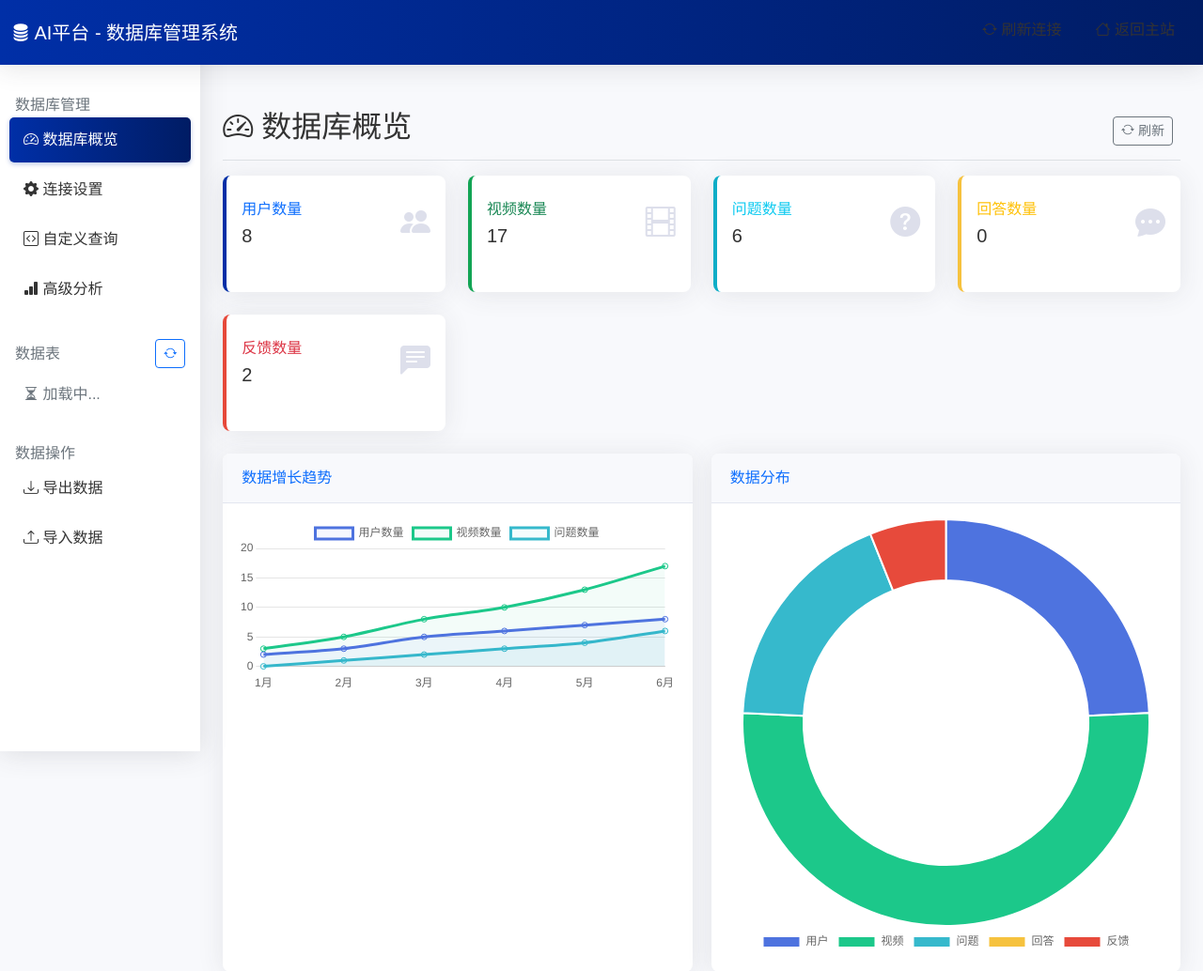
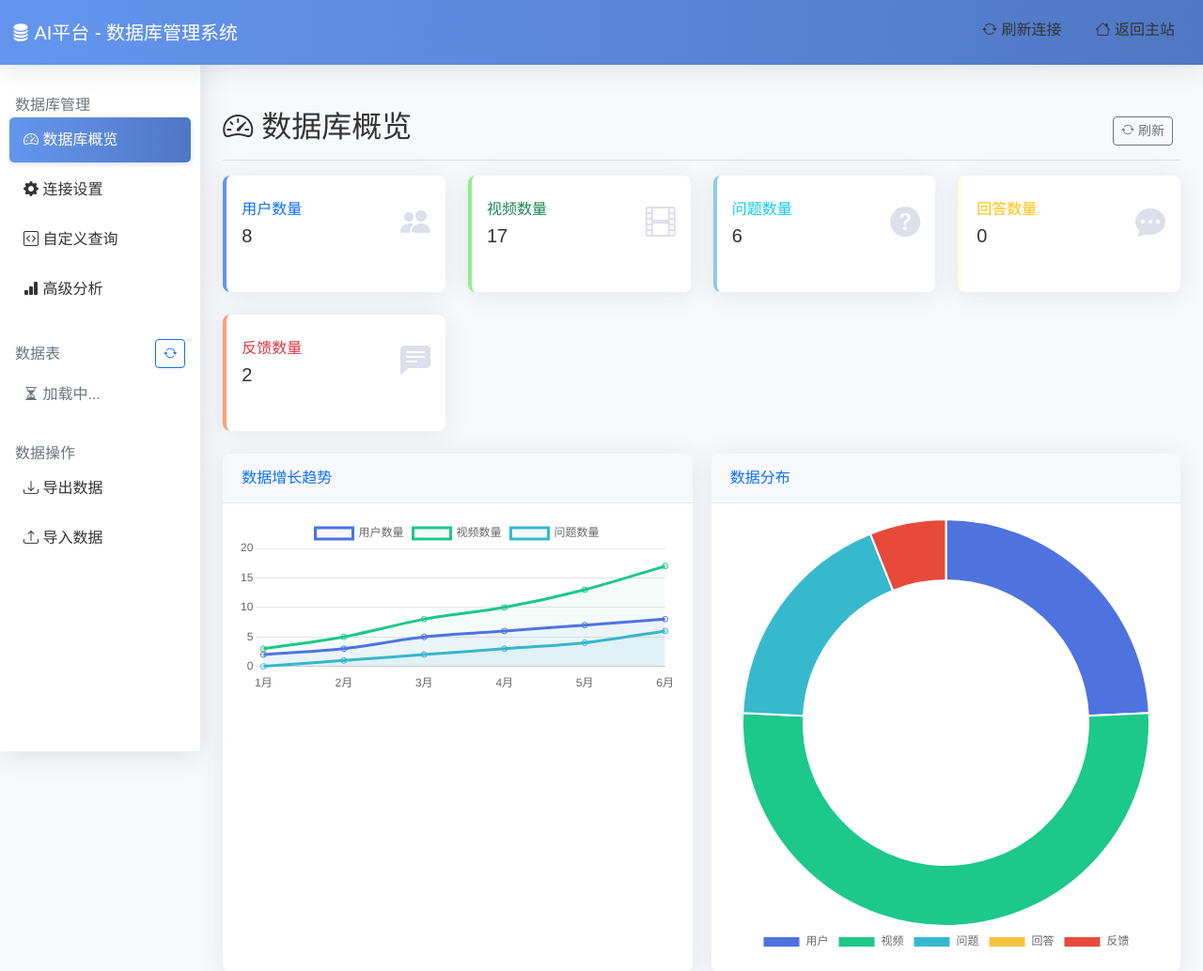
Before and after one commit to YTWM-alt/Front-End2, a Flask app: template templates/db_admin/index.html in a window 1280 px wide. Shown: the top 1034 px of the page at 94% size. Run offline with Flask 2, Linux system fonts and the light colour scheme; the template is opened without the code that fills it, so the values that code supplies are empty; some libraries are stand-ins or nearby versions.

Commit message:
修改配色

```diff
--- a/static/db_admin/scripts.js
+++ b/static/db_admin/scripts.js
@@ -1138,7 +1138,7 @@ async function loadTableData() {
                         }
                     } else if (col === 'id' || col.endsWith('_id')) {
                         // ID列格式化
-                        td.innerHTML = `<span class="badge" style="background-color: #002FA7;">${value}</span>`;
+                        td.innerHTML = `<span class="badge" style="background-color: #6495ED;">${value}</span>`;
                     } else if (col.includes('email')) {
                         // 邮箱格式化
                         td.innerHTML = `<a href="mailto:${value}" class="text-primary">${value}</a>`;
@@ -1363,7 +1363,7 @@ async function loadTableStructure() {
                 const tdKey = document.createElement('td');
                 tdKey.classList.add('col-key');
                 if (column.Key === 'PRI') {
-                    tdKey.innerHTML = `<span class="badge" style="background-color: #002FA7;">主键</span>`;
+                    tdKey.innerHTML = `<span class="badge" style="background-color: #6495ED;">主键</span>`;
                 } else if (column.Key === 'UNI') {
                     tdKey.innerHTML = `<span class="badge bg-info">唯一</span>`;
                 } else if (column.Key === 'MUL') {
@@ -1469,7 +1469,7 @@ async function executeCustomQuery(query) {
                 const columns = Object.keys(data[0]);
 
                 let tableHtml = `
-                    <div class="table-responsive" style="border: 1px solid #002FA7;">
+                    <div class="table-responsive" style="border: 1px solid #6495ED;">
                         <table class="table table-hover mb-0" style="table-layout: fixed; border-collapse: collapse;">
                             <thead>
                                 <tr>
@@ -1478,7 +1478,7 @@ async function executeCustomQuery(query) {
                 // 创建表头，翻译字段名
                 columns.forEach(col => {
                     const displayName = translateField(col);
-                    tableHtml += `<th style=\"background-color: #002FA7; color: white; border: 1px solid #001C64; text-align: center; padding: 12px 15px; overflow: hidden; text-overflow: ellipsis; white-space: nowrap;\" title=\"${col}\">${displayName}</th>`;
+                    tableHtml += `<th style=\"background-color: #6495ED; color: white; border: 1px solid #4F78C4; text-align: center; padding: 12px 15px; overflow: hidden; text-overflow: ellipsis; white-space: nowrap;\" title=\"${col}\">${displayName}</th>`;
                 });
 
                 tableHtml += `
@@ -1523,7 +1523,7 @@ async function executeCustomQuery(query) {
                                 cellContent = `<span>${value}</span>`;
                             }
                         } else if (col === 'id' || col.endsWith('_id')) {
-                            cellContent = `<span class="badge" style="background-color: #002FA7;">${value}</span>`;
+                            cellContent = `<span class="badge" style="background-color: #6495ED;">${value}</span>`;
                         } else if (String(value).length > 100) {
                             cellContent = `<span class="truncated-text" title="${String(value).replace(/"/g, '&quot;')}">${String(value).substring(0, 100)}...</span>`;
                         } else {
--- a/static/db_admin/styles.css
+++ b/static/db_admin/styles.css
@@ -22,9 +22,9 @@
 
 /* 表头样式 */
 .table thead th {
-    background-color: #002FA7;
+    background-color: #6495ED;
     color: white;
-    border: 1px solid #001C64;
+    border: 1px solid #4F78C4;
     padding: 12px 15px;
     text-align: center;
     font-weight: 600;
@@ -39,7 +39,7 @@
 
 /* 表格单元格通用样式 */
 .table td {
-    border: 1px solid #CEDCFF;
+    border: 1px solid #E6EEFF;
     padding: 10px 15px;
     overflow: hidden;
     text-overflow: ellipsis;
@@ -110,7 +110,7 @@
 .table-responsive {
     overflow-x: auto;
     border-radius: 5px;
-    border: 1px solid #CEDCFF;
+    border: 1px solid #E6EEFF;
 }
 
 /* 空值和特殊样式 */
@@ -201,13 +201,13 @@
 }
 
 .pagination .page-link {
-    color: #002FA7;
-    border-color: #CEDCFF;
+    color: #6495ED;
+    border-color: #E6EEFF;
 }
 
 .pagination .page-item.active .page-link {
-    background-color: #002FA7;
-    border-color: #002FA7;
+    background-color: #6495ED;
+    border-color: #6495ED;
 }
 
 .pagination .page-item.disabled .page-link {
@@ -224,7 +224,7 @@
 
 .panel-header {
     padding: 15px;
-    border-bottom: 1px solid #CEDCFF;
+    border-bottom: 1px solid #E6EEFF;
     display: flex;
     justify-content: space-between;
     align-items: center;
@@ -236,5 +236,5 @@
 
 .panel-footer {
     padding: 15px;
-    border-top: 1px solid #CEDCFF;
+    border-top: 1px solid #E6EEFF;
 }
--- a/templates/db_admin/index.html
+++ b/templates/db_admin/index.html
@@ -12,26 +12,26 @@
     <script src="https://cdn.jsdelivr.net/npm/chart.js@3.7.1/dist/chart.min.js"></script>
     <style>
         :root {
-            /* 克莱因蓝主题 */
-            --primary-color: #002FA7; /* 国际克莱因蓝 */
-            --primary-dark: #001C64;
-            --primary-light: #1A4CCA;
-            --secondary-color: #3A66D9;
-            --success-color: #12A454;
-            --info-color: #0EADC7;
-            --warning-color: #f6c23e;
-            --danger-color: #e74a3b;
-            --light-color: #f8f9fc;
-            --dark-color: #393E46;
+            /* 淡色系主题 */
+            --primary-color: #6495ED; /* 淡蓝色 */
+            --primary-dark: #4F78C4;
+            --primary-light: #87CEFA;
+            --secondary-color: #A7C7E7;
+            --success-color: #90EE90;
+            --info-color: #87CEEB;
+            --warning-color: #FFFFE0;
+            --danger-color: #FFA07A;
+            --light-color: #F8F9FC;
+            --dark-color: #696969;
             --text-color: #333;
-            --border-color: #e3e6f0;
+            --border-color: #E6EEFF;
 
             /* 表格相关样式 */
             --table-header-bg: var(--primary-color);
             --table-header-color: white;
-            --table-hover-bg: rgba(0, 47, 167, 0.05);
-            --table-border: 1px solid rgba(0, 47, 167, 0.1);
-            --table-stripe-bg: rgba(0, 47, 167, 0.02);
+            --table-hover-bg: rgba(100, 149, 237, 0.05);
+            --table-border: 1px solid rgba(100, 149, 237, 0.1);
+            --table-stripe-bg: rgba(100, 149, 237, 0.02);
         }
 
         body {
@@ -84,7 +84,7 @@
         .nav-link.active {
             color: #fff;
             background: linear-gradient(to right, var(--primary-color), var(--primary-dark));
-            box-shadow: 0 2px 5px rgba(0, 47, 167, 0.25);
+            box-shadow: 0 2px 5px rgba(100, 149, 237, 0.25);
         }
 
         /* 导航栏样式 */
```
Also changed, not shown: other parts of templates/db_admin/index.html (+19 -19 lines), templates/db_admin/analysis.html (+16 -11 lines), 数据库管理系统文档.md (+1 -1 lines).
